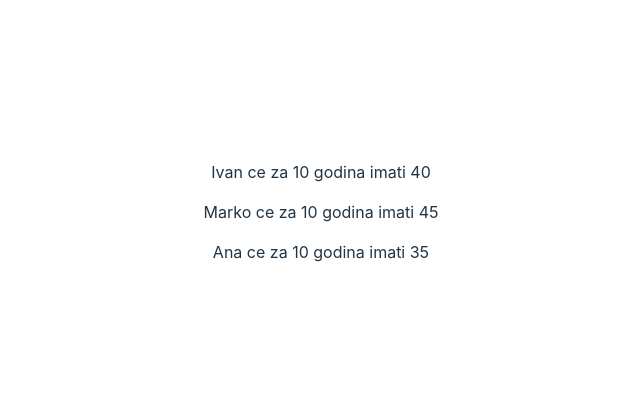
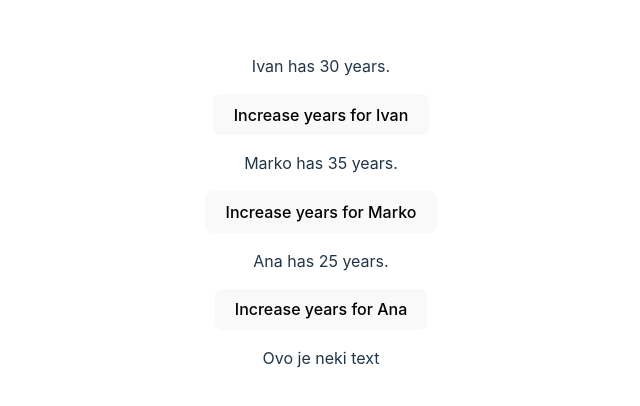
Before and after one commit to Kizo1312/zadatak3, a React (Vite) app: page / in a window 1280 px wide. Shown: the part 188-594 px from the top of the page, without its empty margins (319-959 px from the left). Built offline with nearby package versions, Linux system fonts and the light colour scheme.

Commit message:
rjesenje

```diff
--- a/src/App.jsx
+++ b/src/App.jsx
@@ -1,24 +1,47 @@
 import "./App.css";
 import { Component } from "react";
-import ClassComp from "./ClassComp";
-import FuncComp1 from "./FuncComp1";
-import FuncComp2 from "./FuncComp2";
-
-const users = [
-  { name: "Ivan", years: 30 },
-  { name: "Marko", years: 35 },
-  { name: "Ana", years: 25 },
-];
+// import ClassComp from "./ClassComp";
+// import FuncComp1 from "./FuncComp1";
+// import FuncComp2 from "./FuncComp2";
 
 class App extends Component {
+  constructor() {
+    super();
+    this.state = {
+      users: [
+        { name: "Ivan", years: 30 },
+        { name: "Marko", years: 35 },
+        { name: "Ana", years: 25 },
+      ],
+      nekiText: "Ovo je neki text",
+    };
+  }
+
+  uvecaj = (index) => {
+    this.setState((prevState) => {
+      const newUsers = [...prevState.users];
+      newUsers[index].years += 1;
+      return { users: newUsers };
+    });
+  };
+
   render() {
     return (
-      <>
-        <FuncComp1 ime={users[0].name} godine={users[0].years}></FuncComp1>
-        <ClassComp ime={users[1].name} godine={users[1].years}></ClassComp>
-        <FuncComp2 />
-      </>
+      <div>
+        {this.state.users.map((user, index) => (
+          <div key={index}>
+            <p>
+              {user.name} has {user.years} years.
+            </p>
+            <button onClick={() => this.uvecaj(index)}>
+              Increase years for {user.name}
+            </button>
+          </div>
+        ))}
+        <p>{this.state.nekiText}</p>
+      </div>
     );
   }
 }
+
 export default App;
--- a/src/FuncComp2.jsx
+++ b/src/FuncComp2.jsx
@@ -1,10 +1,11 @@
 import PropTypes from "prop-types";
-function FuncComp2({ ime, godine }) {
+function FuncComp2({ ime, godine, children }) {
   return (
     <>
       <p>
         {ime} ce za 10 godina imati {godine + 10}{" "}
       </p>
+      {children}
     </>
   );
 }
@@ -12,10 +13,11 @@ function FuncComp2({ ime, godine }) {
 FuncComp2.propTypes = {
   ime: PropTypes.string,
   godine: PropTypes.number,
+  children: PropTypes.element,
 };
 
-FuncComp2.defaultProps = {
-  godine: 25,
-  ime: "Ana",
-};
+// FuncComp2.defaultProps = {
+//   godine: 25,
+//   ime: "Ana",
+// };
 export default FuncComp2;
```
